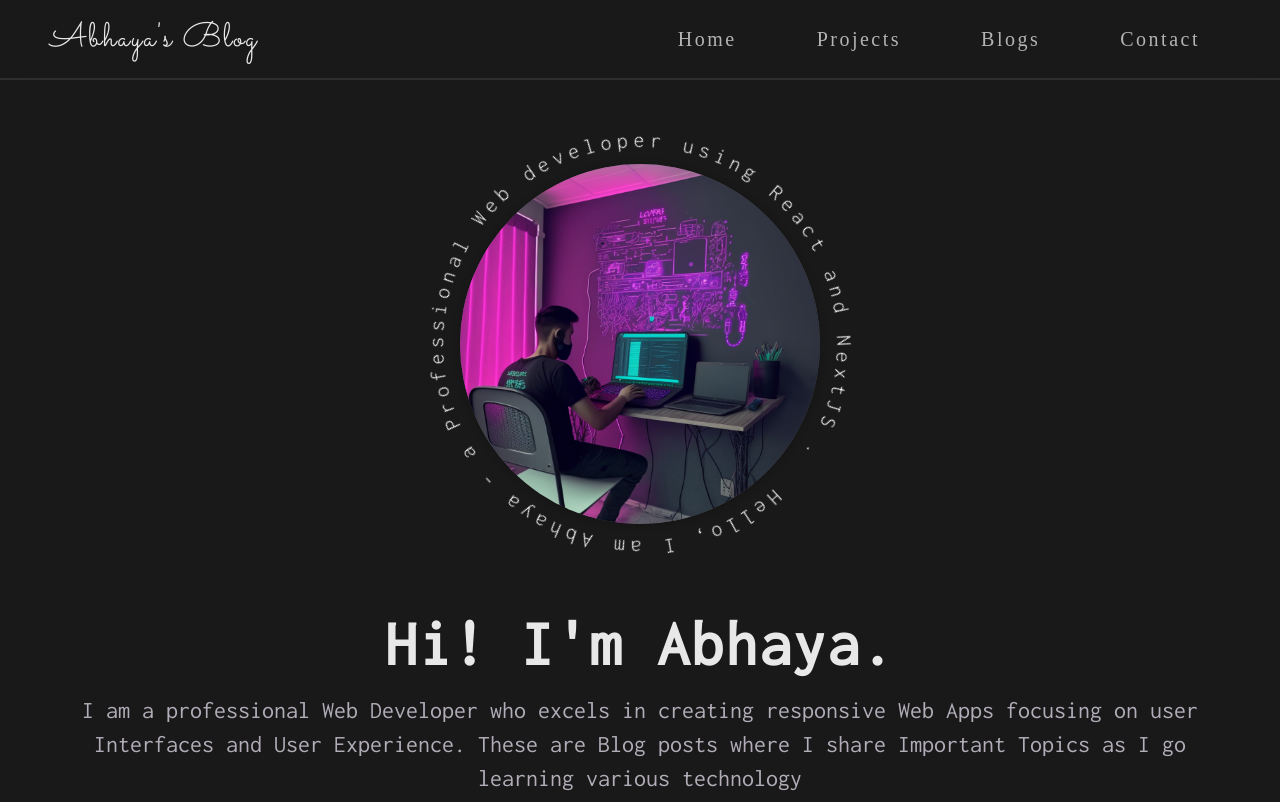
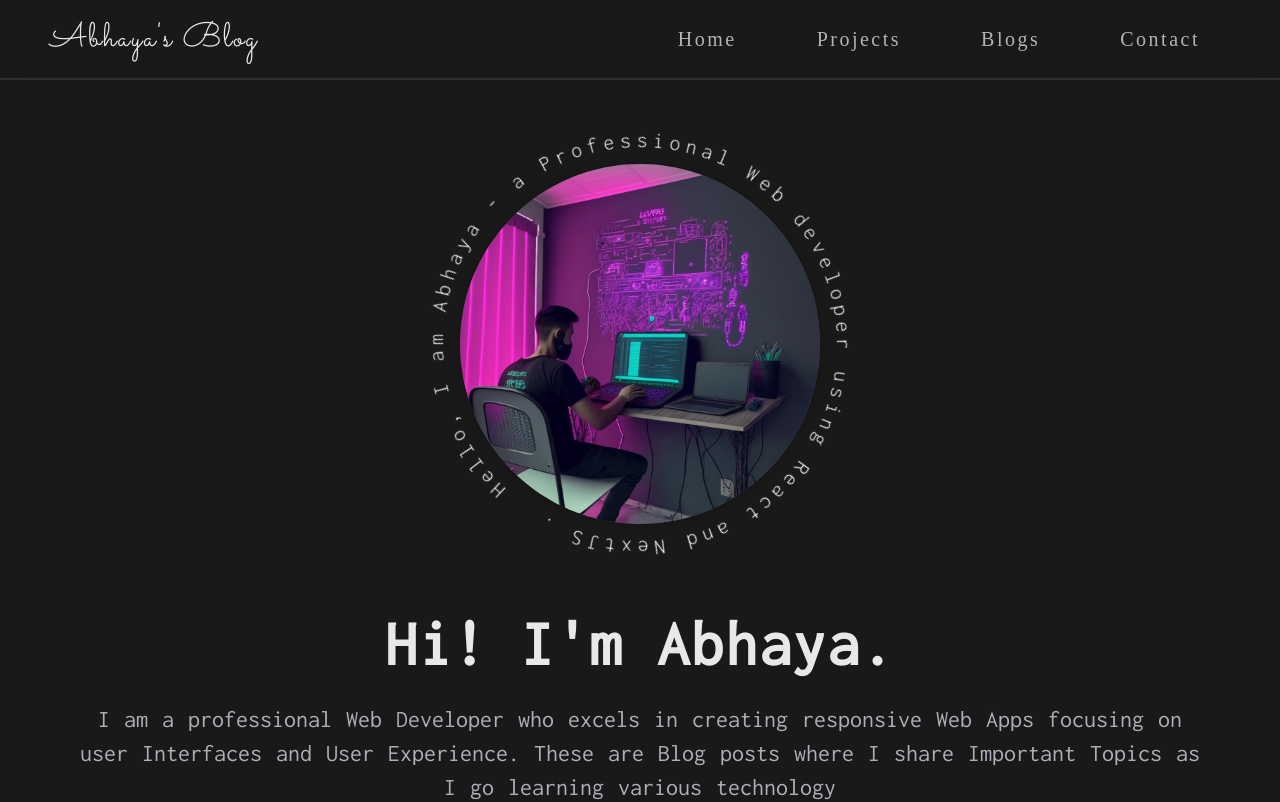
Before and after one commit to AbhayaShankar/portfolio, a Next.js app: page / in a window 1280 px wide. Shown: the top 802 px of the page. Built offline with nearby package versions, Linux system fonts and the light colour scheme; a web font is replaced by a local one.

Commit message:
plan update

```diff
--- a/components/HomePage/Hero.module.css
+++ b/components/HomePage/Hero.module.css
@@ -71,6 +71,7 @@
   font-family: "Inconsolata", monospace;
   letter-spacing: 2px;
   margin-top: 50px;
+  margin-bottom: 25px;
 }
 
 .hero p {
@@ -81,13 +82,14 @@
   max-width: 70rem;
   margin: auto;
   line-height: 34px;
+  word-spacing: 2px;
 }
 
 @keyframes rotateText {
   0% {
+    transform: rotate(360deg);
+  }
+  100% {
     transform: rotate(0deg);
   }
-  100% {
-    transform: rotate(360deg);
-  }
 }
```
Also changed, not shown: 1 other file (tests, documents, lock files or other folders).
